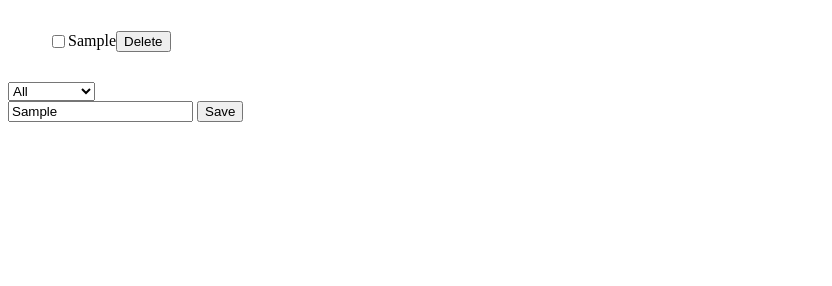
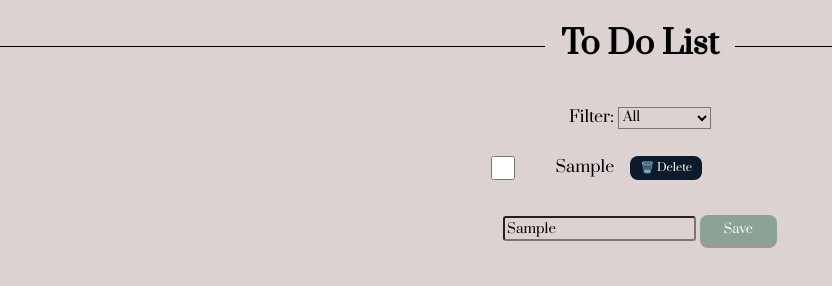
Before and after one commit to fac25/Week8_TestingProject_Patrick_Abby, a plain HTML site: page index.html in a window 1280 px wide. Both pictures are taken after typing "Sample" into the empty fields and a click on the button "Save". Shown: the whole page, without its empty margins (0-832 px from the left). Drawn offline with Linux system fonts and the light colour scheme.

Commit message:
add styling

```diff
--- a/index.html
+++ b/index.html
@@ -1,27 +1,40 @@
 <!DOCTYPE html>
 <html lang="en">
+
 <head>
   <meta charset="UTF-8" />
   <meta http-equiv="X-UA-Compatible" content="IE=edge" />
   <meta name="viewport" content="width=device-width, initial-scale=1.0" />
   <link rel="stylesheet" href="style.css" />
+  <link rel="preconnect" href="https://fonts.googleapis.com">
+  <link rel="preconnect" href="https://fonts.gstatic.com" crossorigin>
+  <link href="https://fonts.googleapis.com/css2?family=Prata&display=swap" rel="stylesheet">
   <title>Todo List</title>
 </head>
-  <ul class="list"></ul>
+
+
+<div class="main--container">
+  <h1><span>To Do List</span></h1>
+  <label for="filter">Filter:
     <select class="filter">
       <option>All</option>
       <option>Pending</option>
       <option>Completed</option>
     </select>
+  </label>
+  <ul class="list"></ul>
 
-  <form action="javascript:void(0);">
-    <input type="text" class="task-input" />
+  <form action="javascript:void(0);" class="input--form">
+    <input type="text" class="task-input" placeholder="water the plants" />
     <button class="save-btn">Save</button>
   </form>
+
+</div>
 
 <body>
   <script src="./test-helpers.js"></script>
   <script src="./index.js"></script>
   <script src="./tests.js"></script>
 </body>
+
 </html>
--- a/index.js
+++ b/index.js
@@ -64,7 +64,7 @@ function createCheckbox(newLi, index) {
 function createDeleteBtn(newLi, index) {
   const deleteBtn = document.createElement("button");
 
-  deleteBtn.textContent = "Delete";
+  deleteBtn.textContent = "🗑️ Delete";
   deleteBtn.setAttribute("class", "delete-btn");
   deleteBtn.addEventListener("click", () => {
     newLi.remove();
--- a/style.css
+++ b/style.css
@@ -1,6 +1,92 @@
+* {
+  font-family: 'Prata', serif;
+  background-color: #dbd2d1;
+  margin: 0;
+}
+
+.main--container {
+  display: flex;
+  flex-direction: column;
+  align-items: center;
+}
+
+.main--container>* {
+  margin-top: 0.7rem;
+}
+
+h1 {
+  width: 100%;
+  text-align: center;
+  border-bottom: 0.1rem solid #000;
+  line-height: 0.1em;
+  padding-top: 2rem;
+
+}
+
+h1 span {
+  padding: 1rem
+}
+
+.list {
+  margin-right: 13%;
+}
+
 li {
-  display: flex;
-  align-items: center;
+  display: grid;
+  grid-template-columns: 5rem auto 5rem;
+}
+
+li>* {
+  margin-left: 1rem;
+  margin-top: 1rem;
+}
+
+li>button {
+  border-radius: 0.5rem;
+  background-color: rgb(12, 26, 43);
+  color: white;
+  border: none;
+  width: 4.5rem;
+  height: 1.5rem;
+  font-size: 0.7rem;
+}
+
+li>input {
+  width: 3.5rem;
+}
+
+.filter {
+  margin-top: 3rem;
+}
+
+.input--form {
+  margin-top: 2.2rem;
+}
+
+.input--form input {
+  height: 1.2rem;
+  border-radius: 0.2rem;
+}
+
+.save-btn {
+  display: inline-block;
+  padding: 0.3rem 1.5rem;
+  font-size: 0.8rem;
+  cursor: pointer;
+  text-align: center;
+  text-decoration: none;
+  outline: none;
+  color: #fff;
+  background-color: #8ba394;
+  border: none;
+  border-radius: 0.5rem;
+  box-shadow: 0 5px #999;
+}
+
+.save-btn:active {
+  background-color: #8ba394;
+  box-shadow: 0 5px #666;
+  transform: translateY(4px);
 }
 
 .todo--completed {
--- a/tests.js
+++ b/tests.js
@@ -30,7 +30,7 @@ describe("When user clicks save", () => {
     createTestTodo("Call John at: 074 9124-1237");
     const newTask = document.querySelector("li");
     return equal(
-      newTask.textContent.slice(0, -6),
+      newTask.textContent.slice(0, -10),
       "Call John at: 074 9124-1237"
     );
   });
```
Lines whose indentation alone changed are shown as unchanged.
